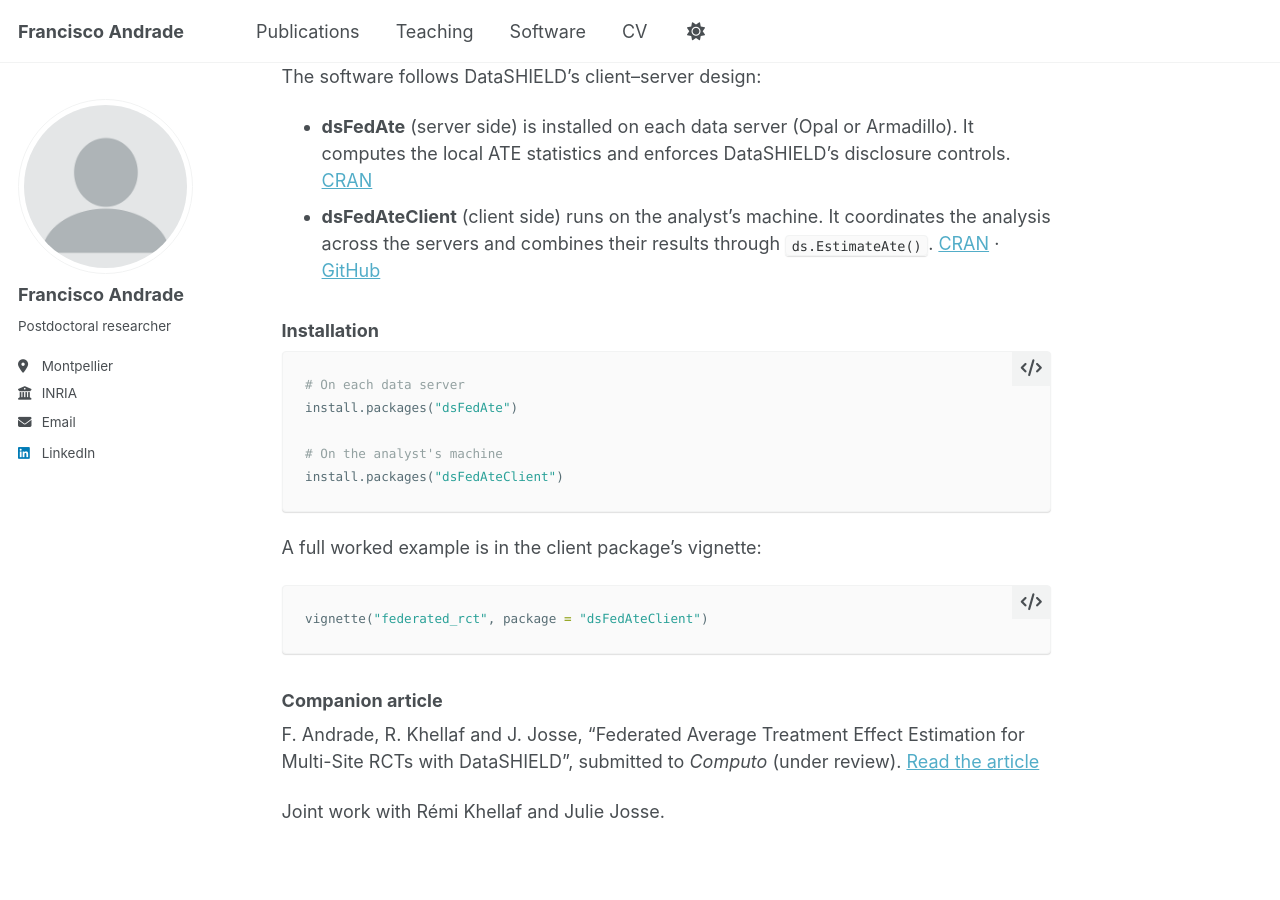
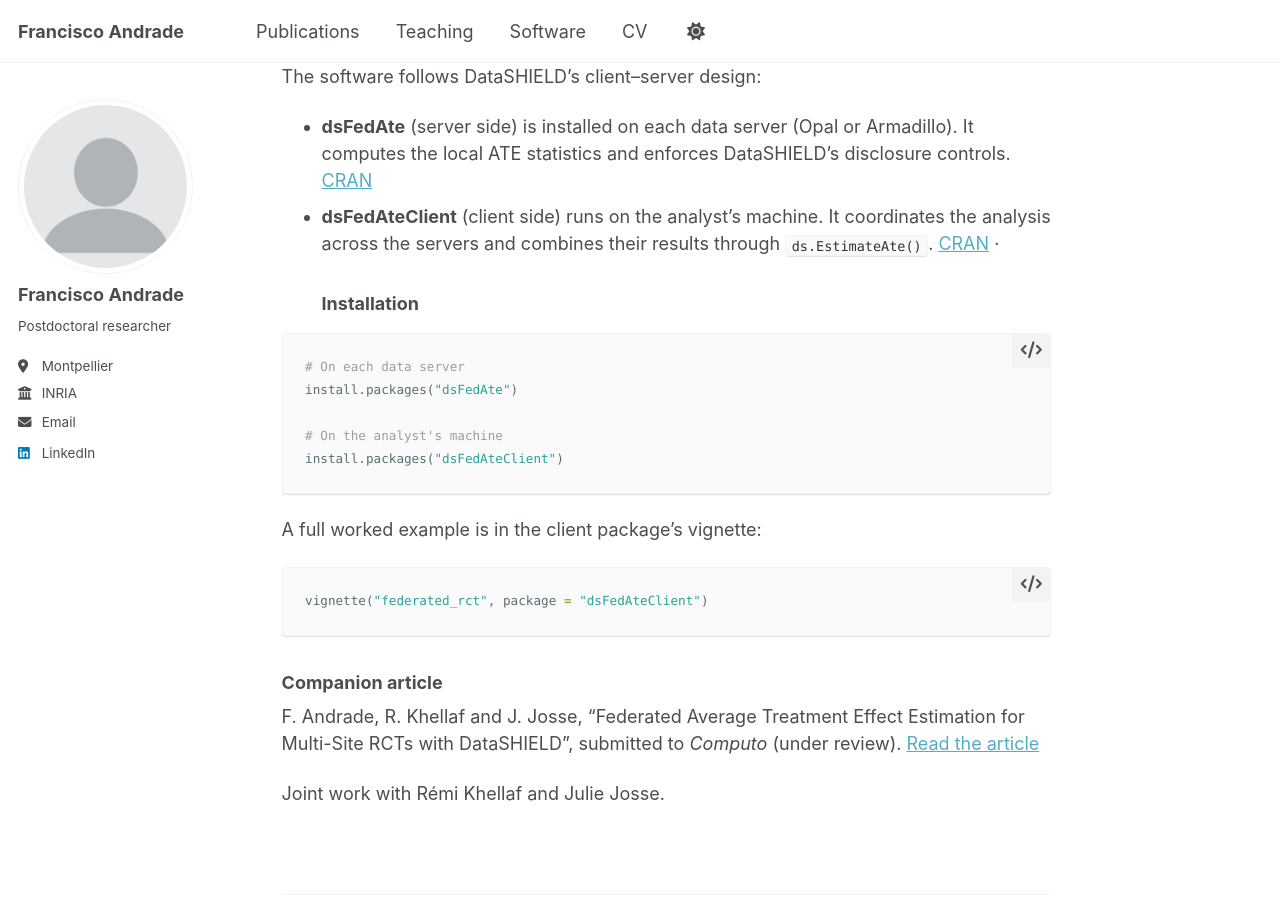
Before and after one commit to FranciscoAndrade90/FranciscoAndrade90.github.io, a Jekyll site: the page built from _software/dsFedAte.md, in a window 1280 px wide and 900 px high, scrolled down 318 px. Built offline with Jekyll 4.4.1, drawn with Linux system fonts in a browser that asks for light colours.

Commit message:
Update dsFedAte.md

````diff
--- a/_software/dsFedAte.md
+++ b/_software/dsFedAte.md
@@ -9,8 +9,7 @@ A pair of [DataSHIELD](https://datashield.org) packages for estimating the avera
 The software follows DataSHIELD's client–server design:
 
 - **dsFedAte** (server side) is installed on each data server (Opal or Armadillo). It computes the local ATE statistics and enforces DataSHIELD's disclosure controls. [CRAN](https://cran.r-project.org/package=dsFedAte)
-- **dsFedAteClient** (client side) runs on the analyst's machine. It coordinates the analysis across the servers and combines their results through `ds.EstimateAte()`. [CRAN](https://cran.r-project.org/package=dsFedAteClient) · [GitHub](https://github.com/FranciscoAndrade90/dsFedAteClient)
-
+- **dsFedAteClient** (client side) runs on the analyst's machine. It coordinates the analysis across the servers and combines their results through `ds.EstimateAte()`. [CRAN](https://cran.r-project.org/package=dsFedAteClient) ·
 ### Installation
 
 ```r
````
